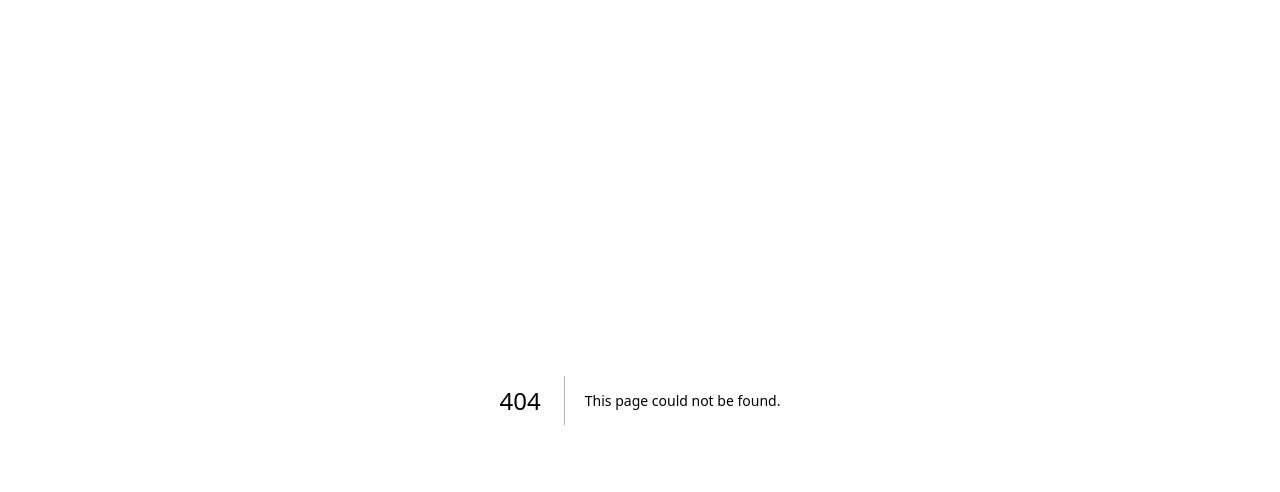
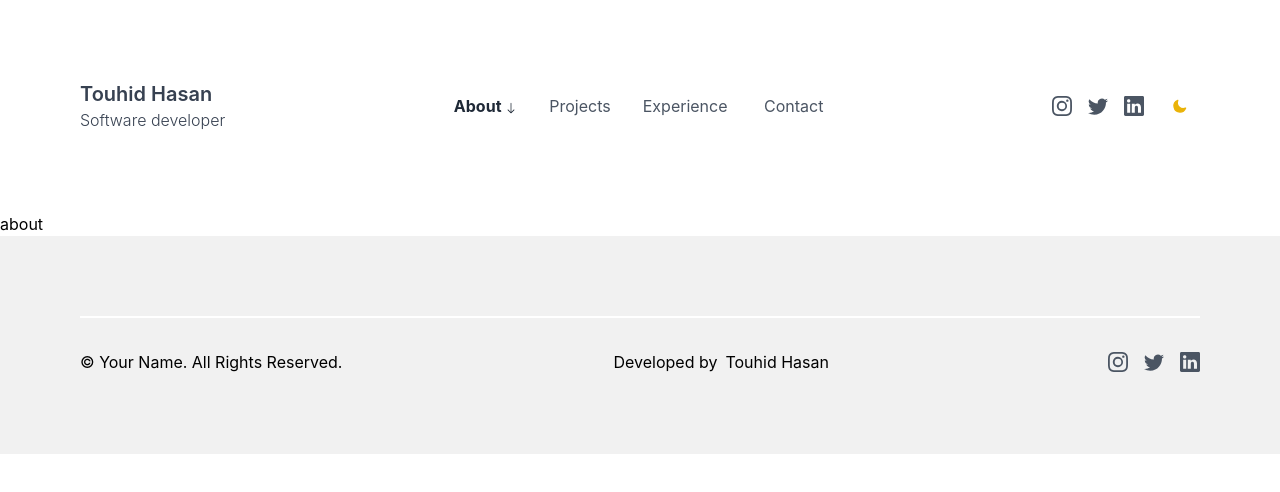
Before and after one commit to touhidhsn/touhidhasan, a Next.js app: page /about in a window 1280 px wide. Before the commit this address had no page. Shown: the top 492 px of the page. Built offline with nearby package versions, Linux system fonts and the light colour scheme.

Commit message:
about section created

```diff
--- /dev/null
+++ b/pages/about.jsx
@@ -0,0 +1,8 @@
+import ContainerBlock from '@/app/components/ContainerBlock';
+import React from 'react';
+
+const about = () => {
+  return <ContainerBlock>about</ContainerBlock>;
+};
+
+export default about;
```
